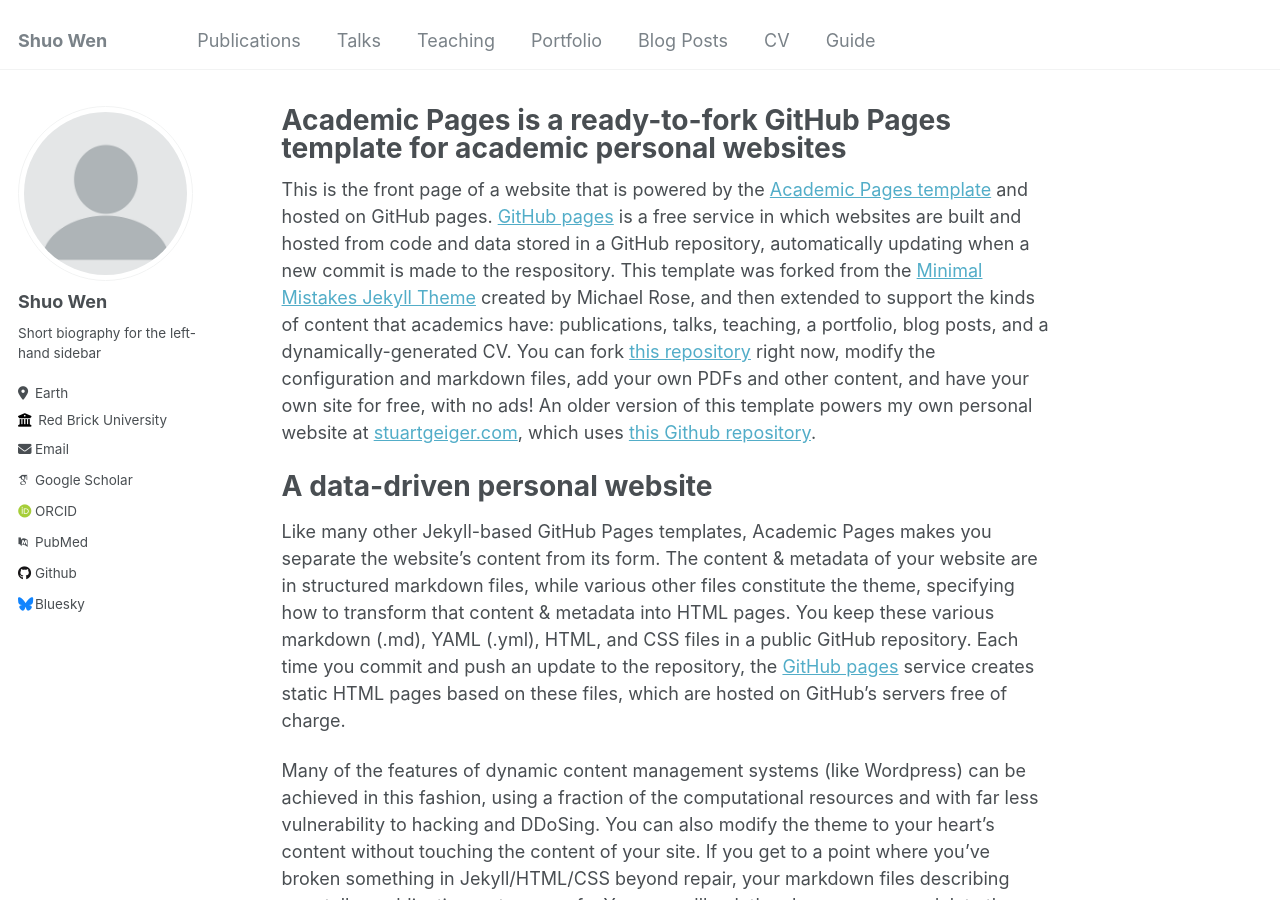
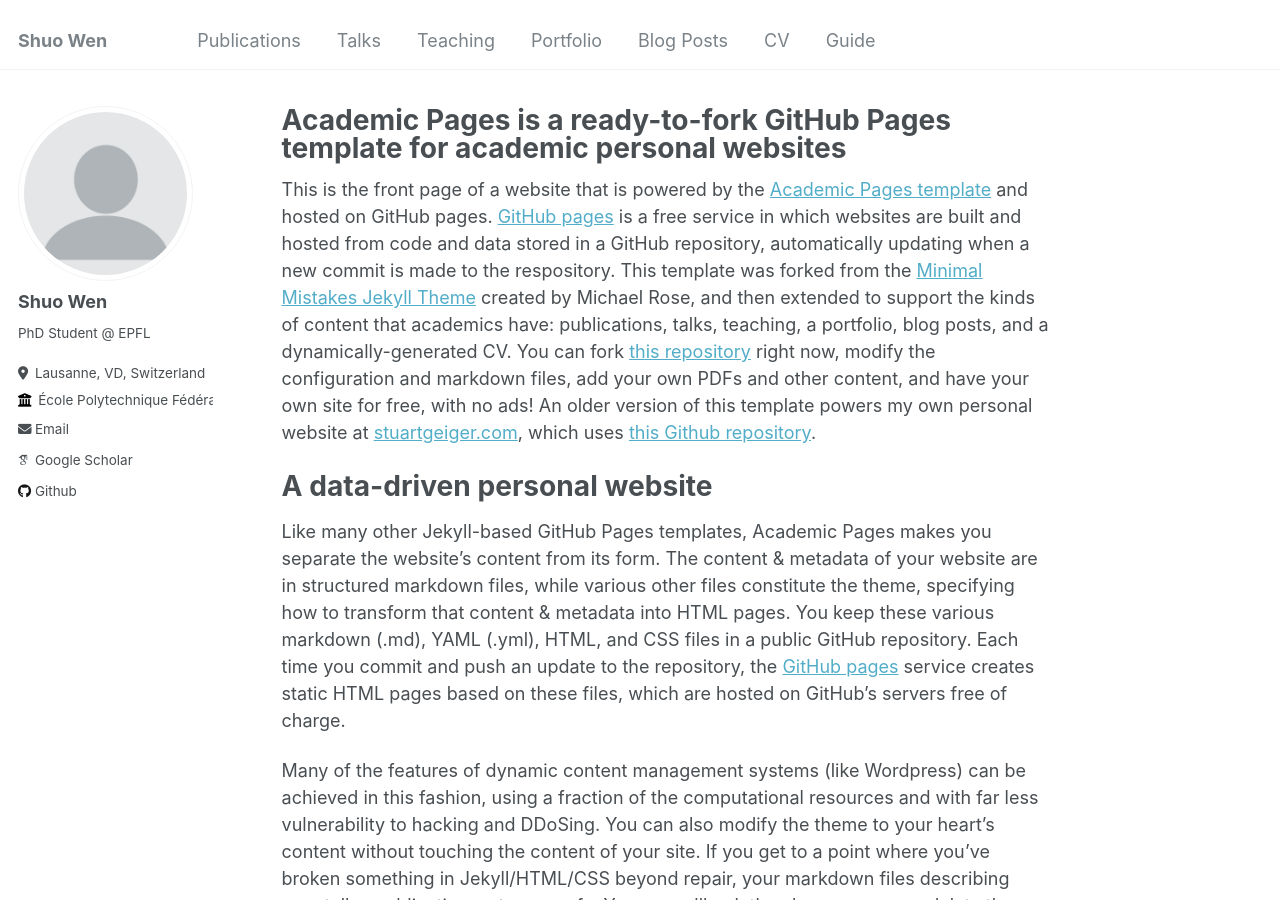
Before and after one commit to wenshuo128/wenshuo128.github.io, a Jekyll site: the page built from _pages/about.md, in a window 1280 px wide and 900 px high. Built offline with Jekyll 4.4.1, drawn with Linux system fonts in a browser that asks for light colours; some web fonts are replaced.

Commit message:
Update _config.yml

```diff
--- a/_config.yml
+++ b/_config.yml
@@ -24,31 +24,31 @@
   avatar           : "profile.png"
   name             : "Shuo Wen"
   pronouns         : # example: "she/her"
-  bio              : "Short biography for the left-hand sidebar"
-  location         : "Earth"
-  employer         : "Red Brick University"
+  bio              : "PhD Student @ EPFL"
+  location         : "Lausanne, VD, Switzerland"
+  employer         : "École Polytechnique Fédérale de Lausanne"
   uri              : # URL
-  email            : "none@example.org"
+  email            : "shuo.wen@epfl.ch"
 
   # Academic websites
   arxiv            : # URL - Update with the correct link to your profile
-  googlescholar    : "https://scholar.google.com/citations?user=PS_CX0AAAAAJ"
+  googlescholar    : "https://scholar.google.com/citations?user=nRlBJYQAAAAJ&hl=zh-CN"
   impactstory      : # URL
-  orcid            : "http://orcid.org/yourorcidurl"
+  orcid            : # "http://orcid.org/yourorcidurl"
   semantic         : # URL
-  pubmed           : "https://www.ncbi.nlm.nih.gov/pubmed/?term=john+snow"
+  pubmed           : # "https://www.ncbi.nlm.nih.gov/pubmed/?term=john+snow"
   researchgate     : # URL
 
   # Repositories and software development
   bitbucket        : # Username - Update with your username on the site
   codepen          : # Username
   dribbble         : # Username
-  github           : "academicpages"
+  github           : "wenshuo128"
   kaggle           : # Username
   stackoverflow    : # User number or user number and name (i.e., use "1" or "1/jeff-atwood")
 
   # Social media
-  bluesky          : "bsky.app" # Replace this with you Bluesky username
+  bluesky          : #"bsky.app" # Replace this with you Bluesky username
   facebook         : # Username
   flickr           : # Username
   foursquare       : # Username
```
